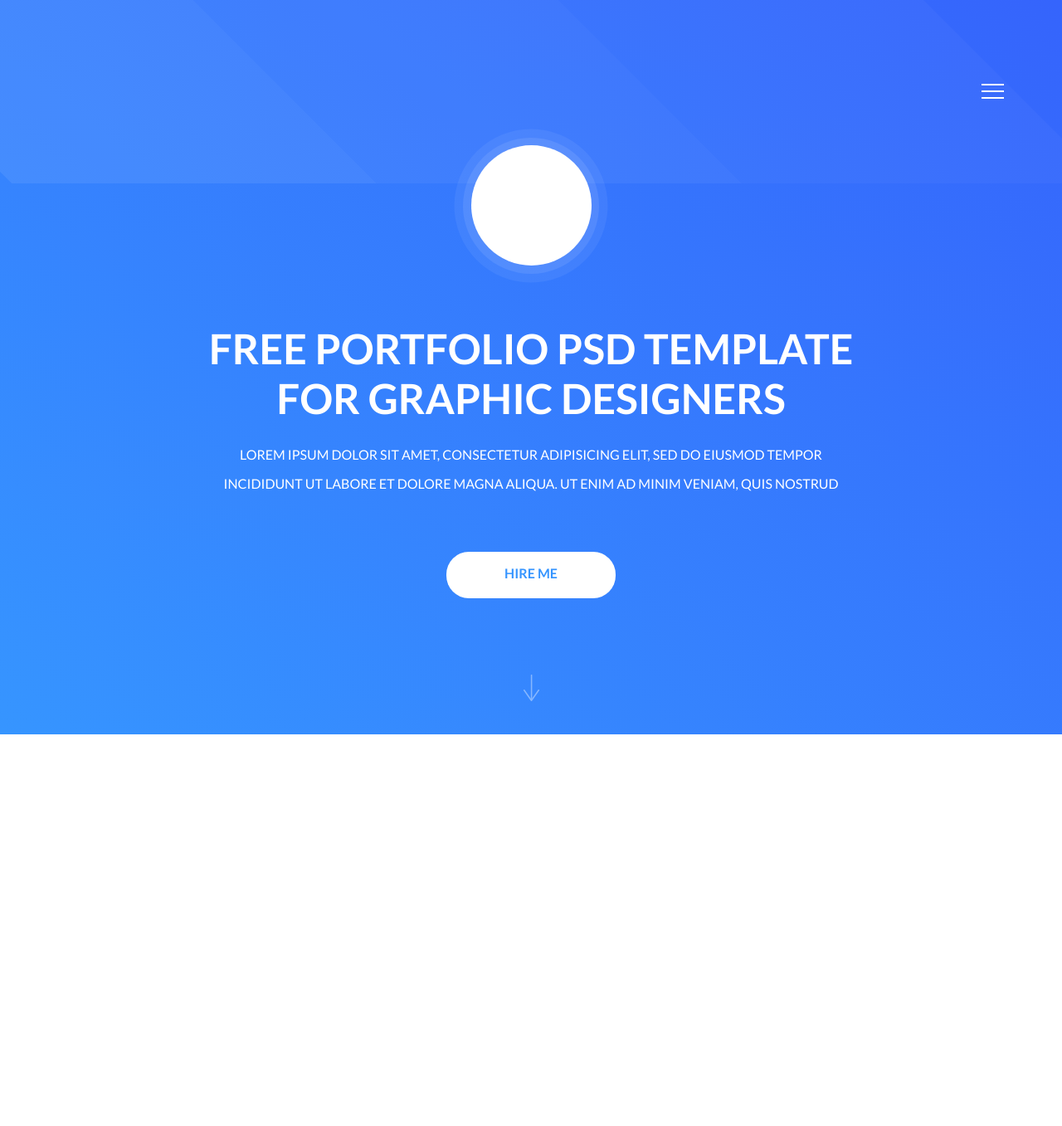
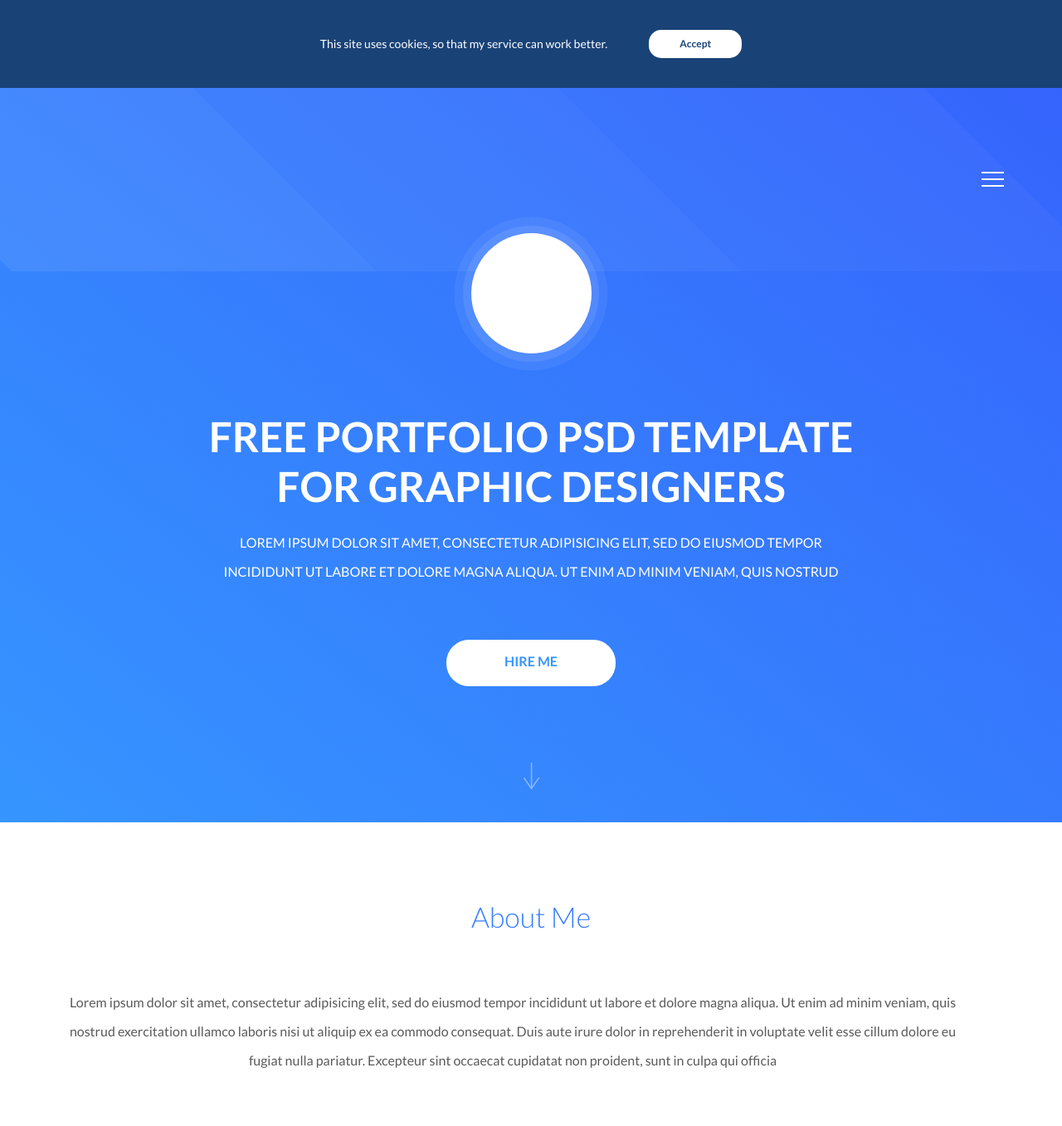
Before and after one commit to Asamoiliuk/beetroot_practice, a website: page src/index.html in a window 1280 px wide. Shown: the whole page at 83% size. Before the commit the page ends 885 px from the top, so only its background shows below. Drawn offline with nearby package versions, Linux system fonts and the light colour scheme; files that its build step writes are made by us from their sources.

Commit message:
kseniia_revised

```diff
--- a/src/css/_about.scss
+++ b/src/css/_about.scss
@@ -1,21 +1,26 @@
 .title-level-2 {
-    font-size: 50px;
+    font-size: 34px;
     line-height: 35px;
-    color: $color-blue-3;
+    color: $h2-color;
+    background-image: #{$h2-gradient};
+    -webkit-background-clip: text;
+    -webkit-text-fill-color: transparent;
+    line-height: 1;
     font-weight: 300;
-    font-family: "Lato";
+    font-family: $main-font;
     text-align: center;
     padding: 97px;
     padding-bottom: 68px;
 }
 
 .simple_text {
+    background-color: $background-color-white;
     width: 1096px;
     height: 167px;
     font-size: 16px;
     line-height: 35px;
     color: $color-black;
     font-weight: 400;
-    font-family: "Lato";
+    font-family: $main-font;
     text-align: center;
 }
--- a/src/css/_accept.scss
+++ b/src/css/_accept.scss
@@ -25,7 +25,7 @@
         line-height: 36px;
         color: $color-white;
         font-weight: 400;
-        font-family: "Lato";
+        font-family: $main-font;
         margin-right: 50px;
 
     }
@@ -42,16 +42,9 @@
         font-size: 12px;
         letter-spacing: 0px;
         line-height: 16px;
-        color: $color-darkblue;
+        color: $accept-btn-text-color;
         font-weight: 700;
-        font-family: "Lato";
+        font-family: $main-font;
         text-align: center;
     }
 }
-
-.page {
-
-
-
-    &__cookies {}
-}
--- a/src/css/style.scss
+++ b/src/css/style.scss
@@ -10,5 +10,7 @@
 @import './grid';
 @import './global';
 @import './header';
+@import './accept';
+@import './about';
 @import './menu';
 @import './hire-me';
```
Also changed, not shown: src/index.html (+2 -0 lines), build/css/style.css, build/index.html.
